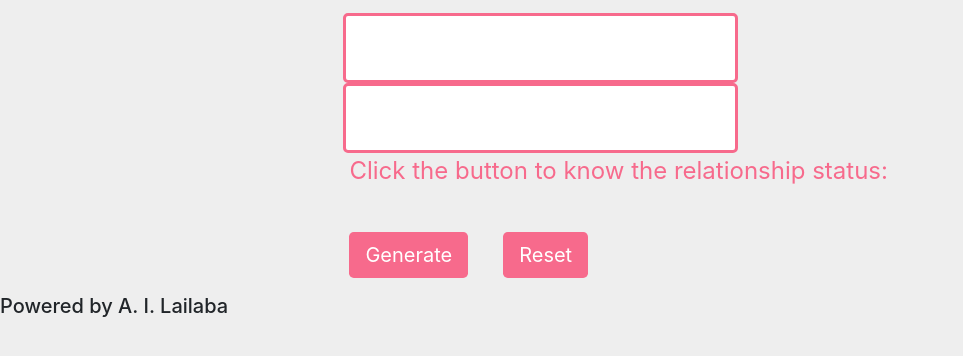
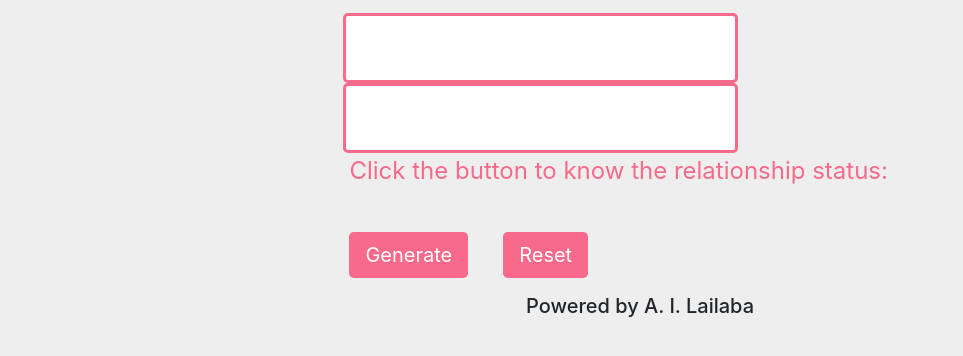
Before and after one commit to lailaba99/love, a plain HTML site: page index.html in a window 1280 px wide. Shown: the part 354-710 px from the top of the page, without its empty margins (0-963 px from the left). Drawn offline with nearby package versions, Linux system fonts and the light colour scheme.

Commit message:
Update index.html

```diff
--- a/index.html
+++ b/index.html
@@ -52,6 +52,6 @@
 							</div> </div> </div> </form>
 	</div>
 </div>
-	<H5>Powered by A. I. Lailaba</H5>
+	<CENTER><H5>Powered by A. I. Lailaba</H5></CENTER>
 
  </body> </html>
```
